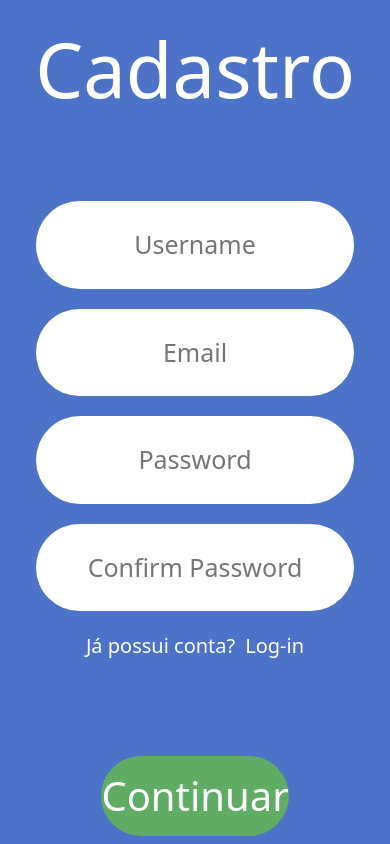
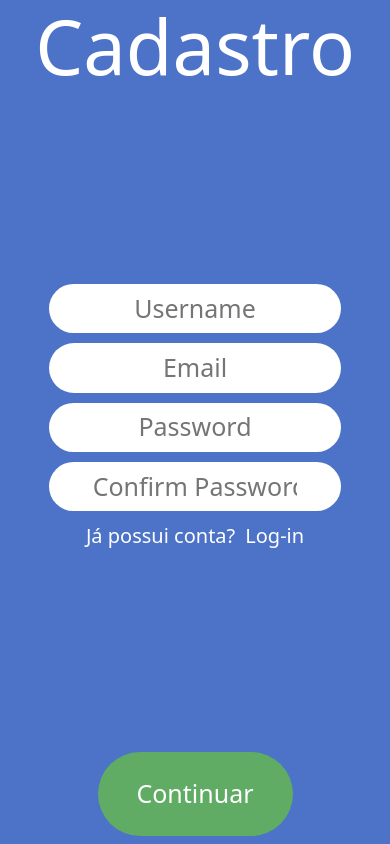
Before and after one commit to marcoshrb/Vite_app_Tcc_Senai, a React (Vite) app in the folder frontend/: page /cadastro in a window 390 px wide. Built offline with nearby package versions, Linux system fonts and the light colour scheme.

Commit message:
att responsivities

```diff
--- a/frontend/src/pages/cadastro/cadastro.jsx
+++ b/frontend/src/pages/cadastro/cadastro.jsx
@@ -110,7 +110,7 @@ function Cadastro() {
             </div>
             <form onSubmit={handleSubmit} className={style.cadastro_div_Right}>
                 <h1 className={style.cadastro_bem_vindo}>Cadastro</h1>
-                <div style={{ display: 'flex', flexDirection: 'column', gap: '20px', alignItems: 'center', width: '85%' }}>
+                <div style={{ display: 'flex', flexDirection: 'column', gap: '10px', alignItems: 'center', width: '75%' }}>
                     <div style={{width: '100%'}}>
                         <input
                             onChange={(evento) => setNome(evento.target.value)}
--- a/frontend/src/pages/cadastro/cadastro.module.css
+++ b/frontend/src/pages/cadastro/cadastro.module.css
@@ -16,7 +16,6 @@
 .cadastro_div_Right{
     width: 100%;
     height: 100vh;
-    padding: 6% 2% 2% 2%;
     background-color: var(--azul-claro);
     display: flex;
     flex-direction: column;
@@ -43,7 +42,7 @@
     width: 100%;
     font-family: var(--font);
     font-size: 25px;
-    padding: 25px 30px 25px 30px;
+    padding: 2% 15% 2% 15%;
     border-radius: 50px;
     border-style: none;
     background-color: var(--branco);
@@ -68,8 +67,9 @@
 
 .cadastro_button_continuar {
     width: 50%;
-    height: 80px;
-    font-size: 40px;
+    height: 10%;
+    margin-bottom: 2%;
+    font-size: 25px;
     border-radius: 50px;
     background-color: var(--verde);
     color: var(--branco);
--- a/frontend/src/pages/login/login.jsx
+++ b/frontend/src/pages/login/login.jsx
@@ -102,10 +102,10 @@ export default function Login() {
                 <img src={Logo} alt='Logo' width={380} height={276} />
             </div >
             <div className={style.Login_div_Right}>
-
+                <h1 className={style.Login_bem_vindo}>Bem Vindo</h1>
                 <form onSubmit={handleSubmit} className={style.login_form} >
-                    <h1 className={style.Login_bem_vindo}>Bem Vindo</h1>
-                    <div style={{ padding: '15% 0% 15% 0% ', display: 'flex', flexDirection: 'column', alignItems: 'center', gap: '30px', width: '100%' }}>
+                    <div></div>
+                    <div style={{ display: 'flex', flexDirection: 'column', alignItems: 'center', gap: '15%', width: '100%' }}>
                         <div style={{ width: '100%' }}>
                             <InputGroup className="mb-3">
                                 <Form.Control
--- a/frontend/src/pages/login/login.module.css
+++ b/frontend/src/pages/login/login.module.css
@@ -17,7 +17,6 @@
 .Login_div_Right {
     width: 100%;
     height: 100vh;
-    padding: 6% 2% 2% 2%;
     background-color: var(--azul-claro);
     display: flex;
     flex-direction: column;
@@ -37,8 +36,10 @@
 
 .login_form{
     width: 80%;
+    height: 100%;
     display: flex;
     flex-direction: column;
+    justify-content: space-between;
     align-items: center;
 }
 
@@ -104,7 +105,7 @@
 
 .login_button_cadastro {
     border-radius: 50px;
-    margin-top: 2%;
+    margin: 2% 0% 2% 0%;
     width: 50%;
     height: 65px;
     font-size: 30px;
```
